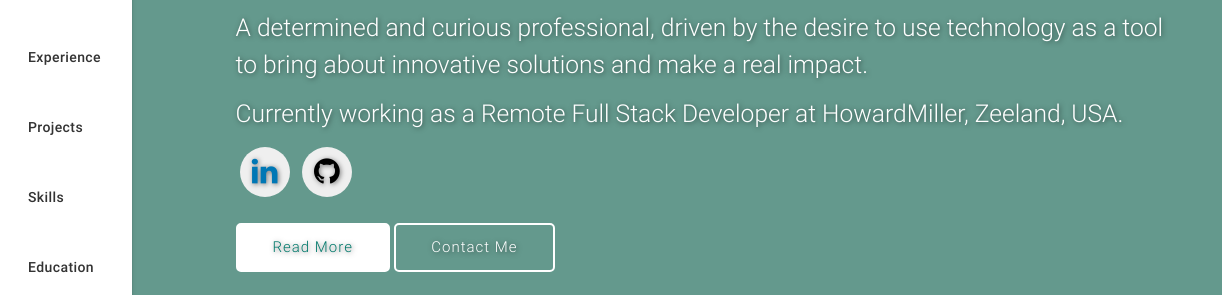
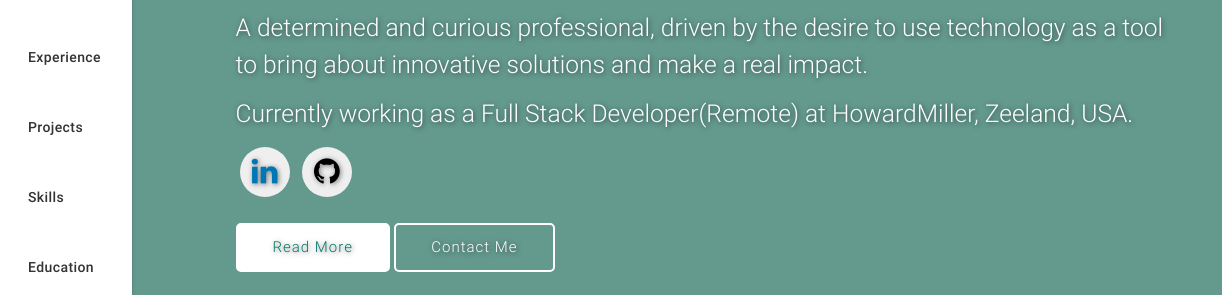
Before and after one commit to Shah-imran/shah-imran.github.io, a plain HTML site: page index.html in a window 1280 px wide. Shown: the part 191-486 px from the top of the page, 58-1280 px from the left. Drawn offline with nearby package versions, Linux system fonts and the light colour scheme.

Commit message:
text changed

```diff
--- a/index.html
+++ b/index.html
@@ -212,7 +212,7 @@
               <h5 style="color:#fff">A <span class="typing" style="font-weight: 300; color:#004d40"></span></h5>
               <!-- <h5 style="color:#00796b">A <span class="typing" style="font-weight: 300; color:#fff"></span></h5> -->
               <h5>A determined and curious professional, driven by the desire to use technology as a tool to bring about innovative solutions and make a real impact.</h5>
-              <h5>Currently working as a Remote Full Stack Developer at HowardMiller, Zeeland, USA.</h5>
+              <h5>Currently working as a Full Stack Developer(Remote) at HowardMiller, Zeeland, USA.</h5>
             </div>
             <div class="social">
               <a href="https://www.linkedin.com/in/shah-imran-shovon/" target="_blank">
```
